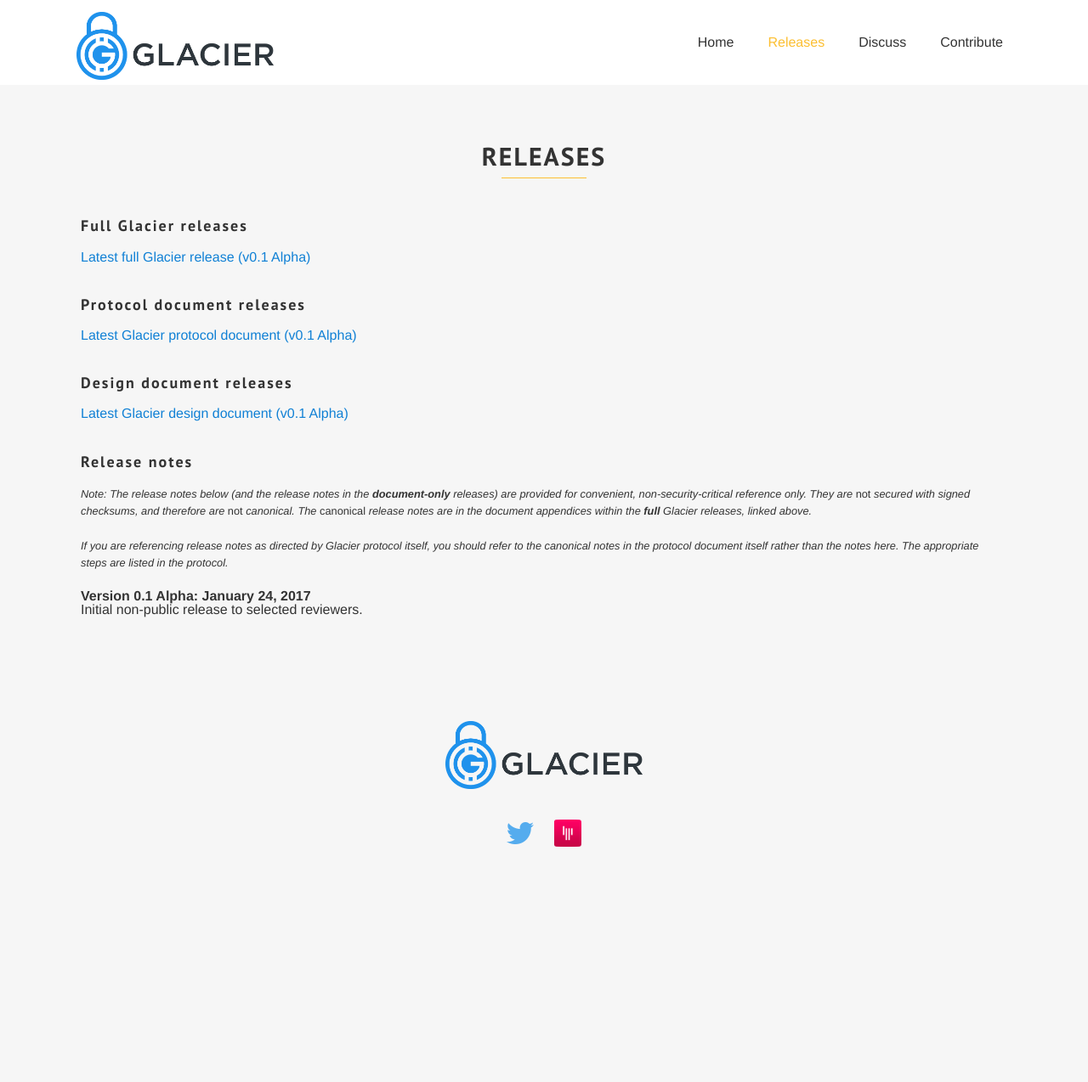
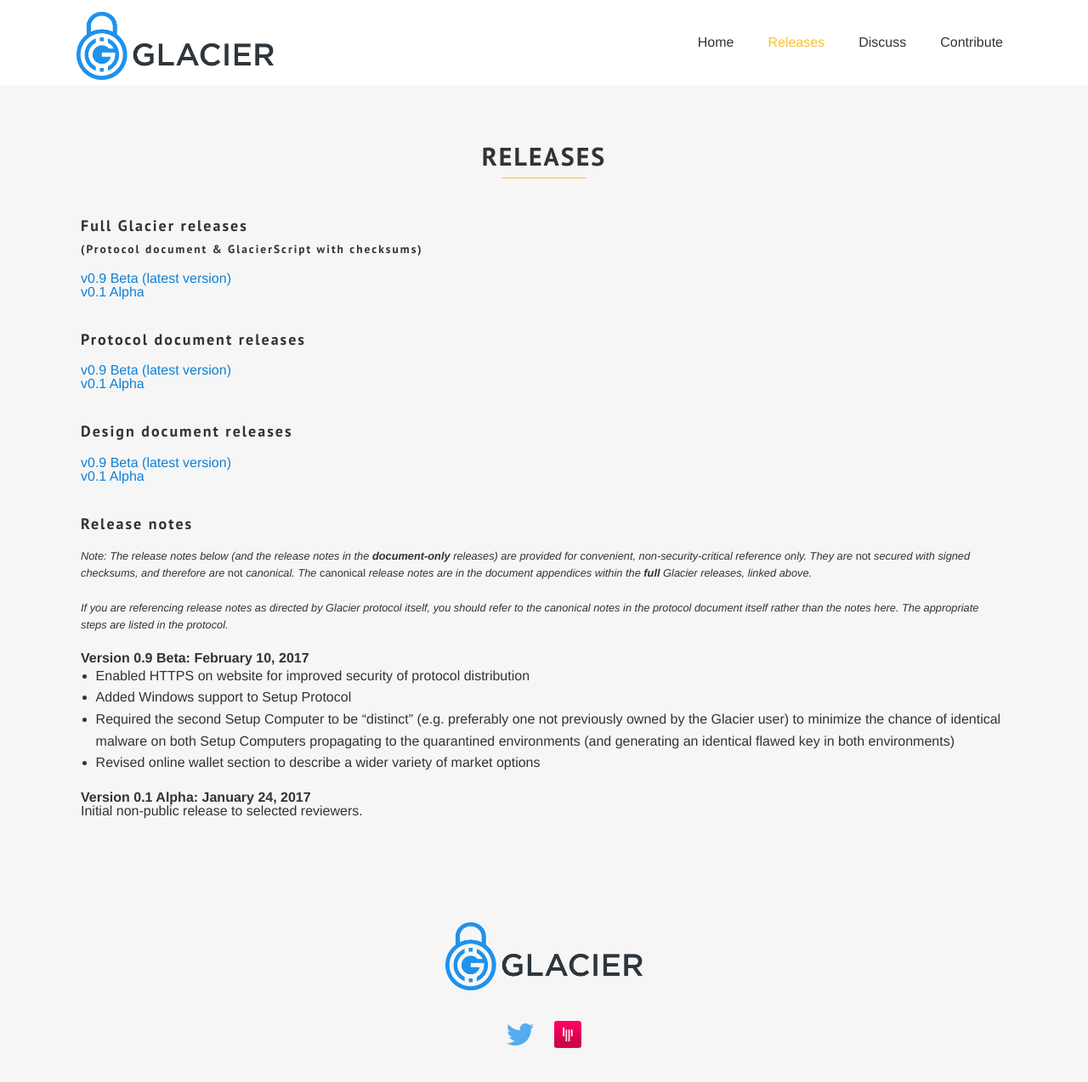
Before and after one commit to GlacierProtocol/glacierprotocol.github.io, a Jekyll site: the page built from releases.html, in a window 1280 px wide. Shown: the whole page at 85% size. Built offline with Jekyll 4.4.1, drawn with Linux system fonts in a browser that asks for light colours; some web fonts are replaced; before the commit the page ends 1037 px from its top, so only the background shows below that.

Commit message:
v0.9 beta release

```diff
--- a/index.html
+++ b/index.html
@@ -75,7 +75,7 @@
               </h2>
               <h3 style="font-size: 1.5em;">No technical expertise required.</h3>
               <div class='spacing'></div>
-			        <a class='button boxed' href="{{site.url}}/releases/Glacier Protocol Document v0.1 Alpha.pdf"><strong>Read the Glacier Protocol</strong></a>
+			        <a class='button boxed' href="{{site.url}}/releases/Glacier Protocol Document v0.9 Beta.pdf"><strong>Read the Glacier Protocol</strong></a>
             </div>
           </div>
         </div>
--- a/releases.html
+++ b/releases.html
@@ -15,16 +15,20 @@
   </div>
   <div class='row'>
     <div class='medium-12 large-12 columns'>
-	  <h3>Full Glacier releases</h3>
-	  <a href="https://github.com/GlacierProtocol/GlacierProtocol/archive/v0.1-alpha.zip">Latest full Glacier release (v0.1 Alpha)</a><br/>
+      <h3>Full Glacier releases<br />
+	  <span style="font-size: .75em;">(Protocol document & GlacierScript with checksums)</span></h3>
+	  <a href="https://github.com/GlacierProtocol/GlacierProtocol/archive/v0.9-beta.zip">v0.9 Beta (latest version)</a><br/>
+	  <a href="https://github.com/GlacierProtocol/GlacierProtocol/archive/v0.1-alpha.zip">v0.1 Alpha</a><br/>
 	  <br/><br/>
 
 	  <h3>Protocol document releases</h3>
-	  <a href="{{site.url}}/releases/Glacier%20Protocol%20Document%20v0.1%20Alpha.pdf">Latest Glacier protocol document (v0.1 Alpha)</a><br/>
+	  <a href="{{site.url}}/releases/Glacier%20Protocol%20Document%20v0.9%20Beta.pdf">v0.9 Beta (latest version)</a><br/>
+	  <a href="{{site.url}}/releases/Glacier%20Protocol%20Document%20v0.1%20Alpha.pdf">v0.1 Alpha</a><br/>
 	  <br/><br/>
 
 	  <h3>Design document releases</h3>
-	  <a href="{{site.url}}/releases/Glacier%20Design%20Document%20v0.1%20Alpha.pdf">Latest Glacier design document (v0.1 Alpha)</a><br/>
+	  <a href="{{site.url}}/releases/Glacier%20Design%20Document%20v0.9%20Beta.pdf">v0.9 Beta (latest version)</a><br/>
+	  <a href="{{site.url}}/releases/Glacier%20Design%20Document%20v0.1%20Alpha.pdf">v0.1 Alpha</a><br/>
 	  <br/><br/>
 
 	  <h3>Release notes</h3>
@@ -33,6 +37,14 @@
 
 	  <p style="font-size: 0.8em;">If you are referencing release notes as directed by Glacier protocol itself, you should refer to the canonical notes in the protocol document itself rather than the notes here. The appropriate steps are listed in the protocol.</em></p>
 
+	  <strong>Version 0.9 Beta: February 10, 2017</strong><br />
+	  <ul>
+	  	<li>Enabled HTTPS on website for improved security of protocol distribution</li>
+	  	<li>Added Windows support to Setup Protocol</li>
+		<li>Required the second Setup Computer to be “distinct” (e.g. preferably one not previously owned by the Glacier user) to minimize the chance of identical malware on both Setup Computers propagating to the quarantined environments (and generating an identical flawed key in both environments)</li>
+  		<li>Revised online wallet section to describe a wider variety of market options</li>
+	  </ul>
+
 	  <strong>Version 0.1 Alpha: January 24, 2017</strong><br/>
 	  Initial non-public release to selected reviewers.
     </div>
```
Also changed, not shown: 2 other files.
